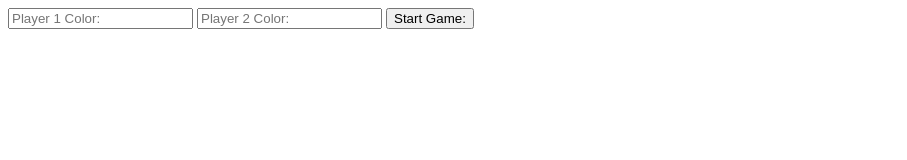
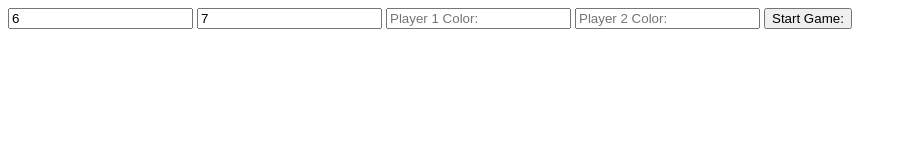
Before and after one commit to Jardix/C4-OOVersion, a plain HTML site: page index.html in a window 1280 px wide. Shown: the whole page, without its empty margins (0-907 px from the left). Drawn offline with Linux system fonts and the light colour scheme.

Commit message:
12:17 HTML ADDED

```diff
--- a/index.html
+++ b/index.html
@@ -8,6 +8,8 @@
 		<link rel="stylesheet" href="style.css" />
 	</head>
 	<body>
+		<input type="number" id="height" value="6">
+		<input type="number" id="width" value="7">
 		<input type="text" id="p1-color" placeholder="Player 1 Color:" />
 		<input type="text" id="p2-color" placeholder="Player 2 Color:" />
 		<button id="start-game">Start Game:</button>
```
